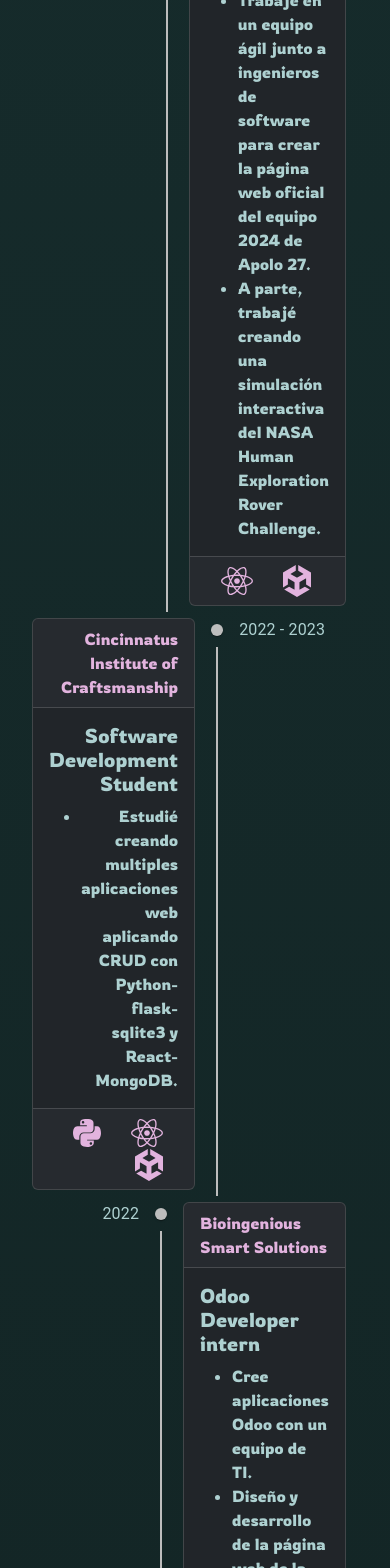
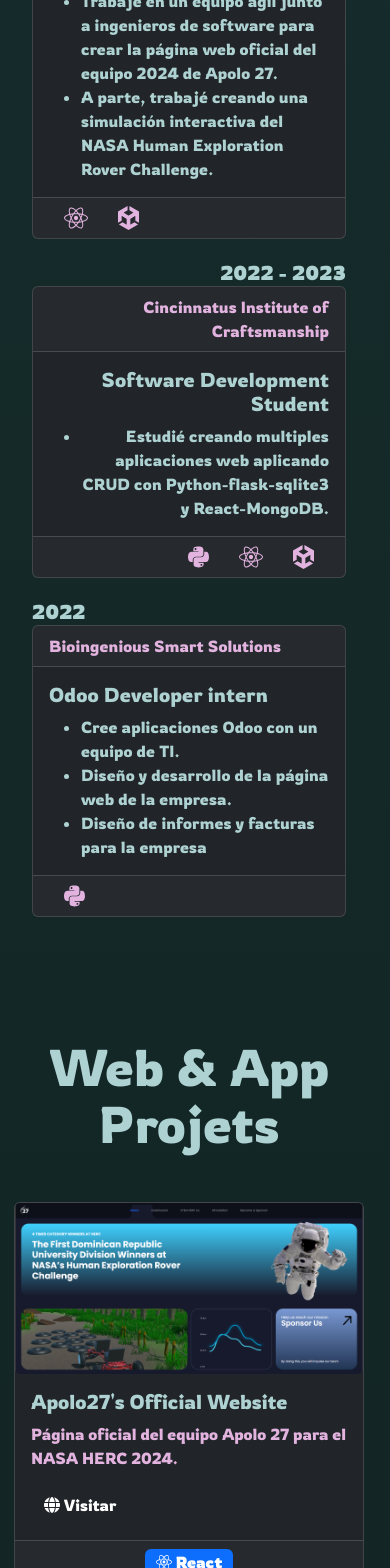
Before and after one commit to ctrl-Sebastian/Portfolio, a React (Vite) app: page / in a window 390 px wide. Shown: the part 1188-2756 px from the top of the page. Built offline with nearby package versions, Linux system fonts and the light colour scheme.

Commit message:
responsive timeline

```diff
--- a/src/components/Experience/Experience.css
+++ b/src/components/Experience/Experience.css
@@ -1,3 +1,8 @@
+.MuiTimelineOppositeContent-root h5{
+    font-family: "Rowdies", sans-serif;
+
+}
+
 .MuiTimelineContent-root .card{
     font-family: "Rowdies", sans-serif;
     color: var(--text   );
@@ -10,3 +15,28 @@
 .MuiTimelineContent-root .card ul{
     list-style:disc;
 }
+
+@media screen and (max-width: 1000px){
+    .MuiTimeline-root{
+        position: left;
+    }
+    .MuiTimelineItem-root {
+        position: relative;
+        margin-top: 25px;
+        margin-bottom: 10px;
+    }
+    .MuiTimelineOppositeContent-root{
+        position: absolute;
+        top: -25px;
+    }
+    .MuiTimelineOppositeContent-root h5{
+        font-weight: 600;
+    }
+    .MuiTimelineItem-root .MuiTimelineSeparator-root{
+        display: none;
+    }
+
+    .MuiTimelineContent-root{
+        width: 100%;
+    }
+}
--- a/src/components/Experience/index.jsx
+++ b/src/components/Experience/index.jsx
@@ -68,7 +68,7 @@
             return(
               <TimelineItem key={i}>
                 <TimelineOppositeContent color="var(--text)">
-                  {exp.anos}
+                  <h5>  {exp.anos}</h5>
                 </TimelineOppositeContent>
 
                 <TimelineSeparator>
@@ -96,7 +96,7 @@
                         return(
                           <FontAwesomeIcon
                               key={i}
-                              size='2xl'
+                              size='xl'
                               style={{marginLeft: 15, marginRight: 15, color: 'var(--secondary)'}}
                               icon={`fa-brands fa-${tech}`}
                           />
--- a/src/components/ReactSection/ReactSection.css
+++ b/src/components/ReactSection/ReactSection.css
@@ -10,14 +10,15 @@
 .react-project-list{
     display: flex;
     flex-wrap: wrap;
-    justify-content: space-between;
+    justify-content: space-around;
+    gap: 20px;
     margin-bottom: 25px;
 
 }
 #card{
-    background-color: var(--cardBg);
+
     color: var(--text);
-    width: 300px;
+    width: 350px;
     text-align: left;
 }
 #card:hover{
@@ -38,7 +39,6 @@
 }
 
 #card  .card-footer{
-    background-color: var(--cardTitleBg);
     text-align: left;
     display: flex;
     justify-content: space-evenly;
--- a/src/components/ReactSection/index.jsx
+++ b/src/components/ReactSection/index.jsx
@@ -63,7 +63,7 @@
       <h1>Web & App Projets</h1>
       <div className='react-project-list'>
 
-        <Card id='card'>
+        <Card id='card' data-bs-theme="dark">
           <CardImg alt='portada apolo website' src={apolowebsite}></CardImg>
           <CardBody>
             <Card.Title>Apolo27&apos;s Official Website</Card.Title>
@@ -79,7 +79,7 @@
           </Card.Footer>
         </Card>
 
-        <Card id='card'>
+        <Card id='card' data-bs-theme="dark">
           <CardImg alt='portada hospital website' src={hospitalwebsite}></CardImg>
           <CardBody>
             <Card.Title>Hospital Web App</Card.Title>
@@ -99,7 +99,7 @@
           </Card.Footer>
         </Card>
 
-        <Card id='card'>
+        <Card id='card' data-bs-theme="dark">
           <CardImg alt='portada alurageek website' src={alurageekwebsite}></CardImg>
           <CardBody>
             <Card.Title>Alura Geek Online Store</Card.Title>
@@ -122,7 +122,7 @@
           </Card.Footer>
         </Card>
 
-        <Card id='card'>
+        <Card id='card' data-bs-theme="dark">
           <CardImg alt='portada apreciacion website' src={apreciacionwebsite}></CardImg>
           <CardBody>
             <Card.Title>Arts Appreciation portfolio</Card.Title>
```
